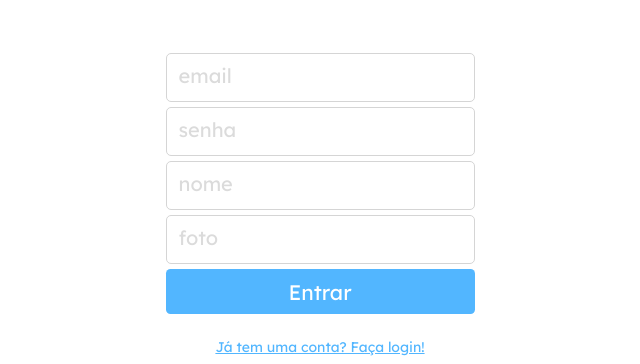
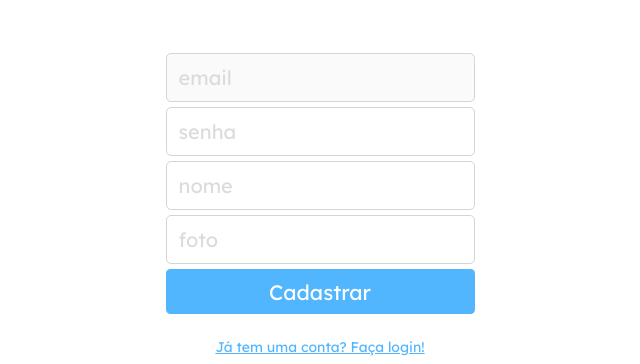
Before and after one commit to pedrohperoni/trackIt, a React (Create React App) app: page /cadastro in a window 1280 px wide. Shown: the part 229-593 px from the top of the page, without its empty margins (320-960 px from the left). Built offline with nearby package versions, Linux system fonts and the light colour scheme.

Commit message:
login register

```diff
--- a/package.json
+++ b/package.json
@@ -6,8 +6,10 @@
     "@testing-library/jest-dom": "^5.16.1",
     "@testing-library/react": "^12.1.2",
     "@testing-library/user-event": "^13.5.0",
+    "axios": "^0.24.0",
     "react": "^17.0.2",
     "react-dom": "^17.0.2",
+    "react-loader-spinner": "^4.0.0",
     "react-router-dom": "^6.2.1",
     "react-scripts": "5.0.0",
     "styled-components": "^5.3.3",
--- a/public/index.html
+++ b/public/index.html
@@ -2,7 +2,6 @@
 <html lang="pt-br">
   <head>
     <meta charset="utf-8" />
-    <link rel="icon" href="%PUBLIC_URL%/favicon.ico" />
     <meta name="viewport" content="width=device-width, initial-scale=1" />
     <meta name="theme-color" content="#000000" />
     <meta
--- a/src/components/Input.js
+++ b/src/components/Input.js
@@ -4,7 +4,8 @@ const Input = styled.input`
   width: 303px;
   height: 45px;
   border-radius: 5px;
-  color: #fff;
+  color: #666666;
+  font-size: 20px;
   border: 1px solid #d5d5d5;
   margin-bottom: 5px;
 
--- /dev/null
+++ b/src/components/Loading/index.js
@@ -0,0 +1,5 @@
+import Loader from "react-loader-spinner";
+
+export default function Loading() {
+  return <Loader type="ThreeDots" color="#000" height={50} width={50} />;
+}
--- a/src/components/Login/index.js
+++ b/src/components/Login/index.js
@@ -2,15 +2,55 @@ import Logo from "../Logo";
 import { LoginContainer } from "./style";
 import Input from "../Input";
 import { Link } from "react-router-dom";
+import axios from "axios";
+import { useState } from "react";
 
 export default function Login() {
+  const [email, setEmail] = useState("");
+  const [password, setPassword] = useState("");
+  const [user, setUser] = useState("");
+  const [token, setToken] = useState("");
+
+  const handleLogin = (e) => {
+    e.preventDefault();
+    console.log(email, password);
+    axios
+      .post(
+        "https://mock-api.bootcamp.respondeai.com.br/api/v2/trackit/auth/login",
+        {
+          email,
+          password,
+        }
+      )
+      .then((response) => {
+        setUser(response.data);
+        setToken(response.data.token);
+        console.log(user, token);
+      })
+      .catch((error) => {
+        console.log(error.response);
+      });
+  };
+
+  console.log(user, token);
+
   return (
     <LoginContainer>
       <Logo />
-      <form>
-        <Input placeholder="nome" />
-        <Input placeholder="senha" />
-        <button>Entrar</button>
+      <form onSubmit={handleLogin}>
+        <Input
+          type="email"
+          value={email}
+          placeholder="email"
+          onChange={(e) => setEmail(e.target.value)}
+        />
+        <Input
+          type="password"
+          value={password}
+          placeholder="senha"
+          onChange={(e) => setPassword(e.target.value)}
+        />
+        <button type="submit">Entrar</button>
       </form>
       <Link to="/cadastro">
         <p>Não tem uma conta? Cadastre-se!</p>
--- a/src/components/Register/index.js
+++ b/src/components/Register/index.js
@@ -1,18 +1,65 @@
 import Logo from "../Logo";
 import { RegisterContainer } from "./style";
 import Input from "../Input";
-import { Link } from "react-router-dom";
+import { Link, useNavigate } from "react-router-dom";
+import { useState } from "react";
+import axios from "axios";
 
 export default function Register() {
+  const [email, setEmail] = useState("");
+  const [password, setPassword] = useState("");
+  const [name, setName] = useState("");
+  const [image, setImage] = useState("");
+  const navigate = useNavigate();
+
+  function handleSignUp(e) {
+    e.preventDefault();
+    console.log(email, password, name, image);
+    axios
+      .post(
+        "https://mock-api.bootcamp.respondeai.com.br/api/v2/trackit/auth/sign-up",
+        {
+          email,
+          name,
+          image,
+          password,
+        }
+      )
+      .then((response) => {
+        console.log(response);
+        navigate("/");
+      })
+      .catch((error) => {
+        console.log(error.response);
+        alert("Tente novamente");
+      });
+  }
   return (
     <RegisterContainer>
       <Logo />
-      <form>
-        <Input placeholder="email" />
-        <Input placeholder="senha" />
-        <Input placeholder="nome" />
-        <Input placeholder="foto" />
-        <button>Entrar</button>
+      <form onSubmit={handleSignUp}>
+        <Input
+          disabled
+          type="email"
+          placeholder="email"
+          onChange={(e) => setEmail(e.target.value)}
+        />
+        <Input
+          type="password"
+          placeholder="senha"
+          onChange={(e) => setPassword(e.target.value)}
+        />
+        <Input
+          type="text"
+          placeholder="nome"
+          onChange={(e) => setName(e.target.value)}
+        />
+        <Input
+          type="text"
+          placeholder="foto"
+          onChange={(e) => setImage(e.target.value)}
+        />
+        <button type="submit">Cadastrar</button>
       </form>
       <Link to="/">
         <p>Já tem uma conta? Faça login!</p>
--- a/src/index.js
+++ b/src/index.js
@@ -1,8 +1,8 @@
 import React from "react";
 import ReactDOM from "react-dom";
 import App from "./App";
-import "./reset.css";
-import "./global.css";
+import "./styles/reset.css";
+import "./styles/global.css";
 
 ReactDOM.render(
   <React.StrictMode>
--- /dev/null
+++ b/src/styles/todo.css
@@ -0,0 +1,4 @@
+/*
+link export
+fix input textarea
+ */
```
Also changed, not shown: src/components/Habits/index.js (added), src/components/Habits/style.js (added), src/styles/global.css (renamed from src/global.css), src/styles/reset.css (renamed from src/reset.css), 1 other file (tests, documents, lock files or other folders).
